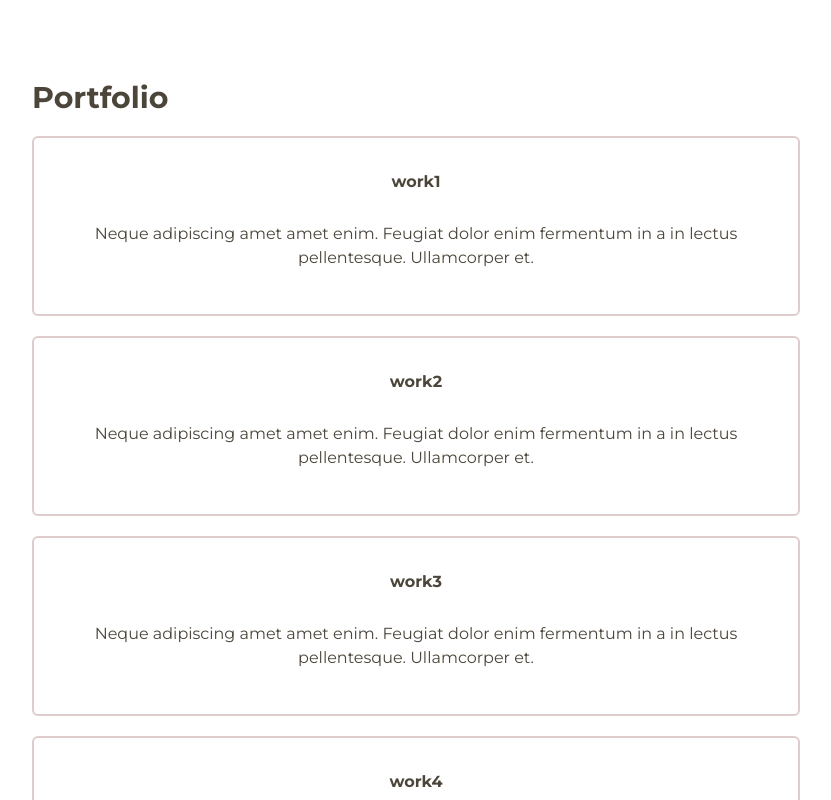
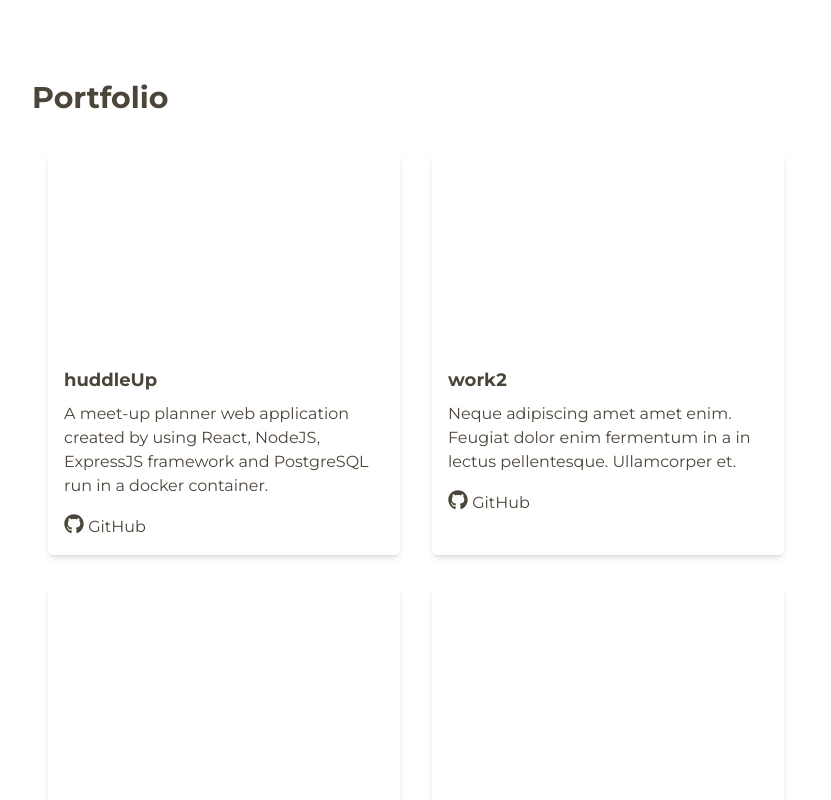
Before and after one commit to cocomarine/portfolio-ts, a React (Vite) app: page / in a window 1280 px wide. Shown: the part 1340-2140 px from the top of the page, without its empty margins (224-1055 px from the left). Built offline with nearby package versions, Linux system fonts and the light colour scheme.

Commit message:
work page format updated and added react player

```diff
--- a/package.json
+++ b/package.json
@@ -18,6 +18,7 @@
     "react": "^18.2.0",
     "react-anchor-link-smooth-scroll": "^1.0.12",
     "react-dom": "^18.2.0",
+    "react-player": "^2.12.0",
     "react-scroll-to-top": "^3.0.0"
   },
   "devDependencies": {
--- a/src/scenes/work/Work.tsx
+++ b/src/scenes/work/Work.tsx
@@ -1,17 +1,70 @@
+import ReactPlayer from "react-player/youtube";
+import { FontAwesomeIcon } from "@fortawesome/react-fontawesome";
+import { faGithub } from "@fortawesome/free-brands-svg-icons";
 import { SelectedPage } from "@/shared/types";
+import HText from "@/shared/HText";
 
 type Props = {
   title: string,
   description: string,
+  demo: string,
+  github: string,
   setSelectedPage: (value: SelectedPage) => void;
 }
 
-const Work = ({ title, description, setSelectedPage }: Props) => {
+const Work = ({ title, description, demo, github, setSelectedPage }: Props) => {
   return (
-    <div className="mt-5 rounded-md border-2 border-gray-100 px-5 py-8 text-center">
-      <h4 className="font-bold pb-4">{title}</h4>
-      <p className="my-3">{description}</p>
-    </div>
+    // container for a work
+      <li className="w-full md:w-1/2 md:p-4 p-2">
+        <div className="bg-white rounded-md shadow-md flex flex-col h-full">
+          <div className="h-0 relative overflow-hidden" style={{ paddingTop: '56.25%' }}>
+            <ReactPlayer
+              url={demo}
+              width="100%"
+              height="100%"
+              className="absolute top-0 left-0"
+            />
+          </div>
+          <div className="flex-1 p-4 flex flex-col">
+            <h2 className="text-lg font-bold mb-2">{title}</h2>
+            <p className="leading-normal mb-4">{description}</p>
+            <p>
+              <a
+                className="hover:text-primary-300 transition duration-500"
+                href={github}
+                target="_blank"
+                rel="noreferrer"
+              >
+                <FontAwesomeIcon
+                  icon={faGithub}
+                  className="h-5 w-5"
+                />
+                &nbsp;GitHub
+               </a>
+            </p>
+          </div>
+        </div>
+      </li>
+
+    // <div className="mt-5 rounded-md border-2 border-gray-100 px-5 py-8 text-center">
+    //   <h4 className="font-bold text-lg pb-4">{title}</h4>
+    //   <p className="my-3">{description}</p>
+    //   <p>
+    //     demo:
+    //     <ReactPlayer url={demo[0]}/>
+    //   </p>
+      // <p>
+      //   <a
+      //     className="hover:opacity-50 transition duration-500"
+      //     href={github[0]}
+      //     target="_blank"
+      //     rel="noreferrer"
+      //   >
+      //     github
+      //   </a>
+      // </p>
+
+    // </div>
   )
 }
 
--- a/src/scenes/work/index.tsx
+++ b/src/scenes/work/index.tsx
@@ -6,20 +6,29 @@ import { motion } from "framer-motion";
 
 const works: Array<WorkType> = [
   {
-    title: "work1",
-    description: "Neque adipiscing amet amet enim. Feugiat dolor enim fermentum in a in lectus pellentesque. Ullamcorper et."
+    title: "huddleUp",
+    description: "A meet-up planner web application created by using React, NodeJS, ExpressJS framework and PostgreSQL run in a docker container.",
+    demo: "https://www.youtube.com/watch?v=Ccn77_NhKuw",
+    // "https://www.youtube.com/watch?v=BYwcvPcPJn8",
+    github: "https://github.com/cocomarine/huddle-up-frontend",
   },
   {
     title: "work2",
-    description: "Neque adipiscing amet amet enim. Feugiat dolor enim fermentum in a in lectus pellentesque. Ullamcorper et."
+    description: "Neque adipiscing amet amet enim. Feugiat dolor enim fermentum in a in lectus pellentesque. Ullamcorper et.",
+    demo: "",
+    github: "",
   },
   {
     title: "work3",
-    description: "Neque adipiscing amet amet enim. Feugiat dolor enim fermentum in a in lectus pellentesque. Ullamcorper et."
+    description: "Neque adipiscing amet amet enim. Feugiat dolor enim fermentum in a in lectus pellentesque. Ullamcorper et.",
+    demo: "",
+    github: ""
   },
   {
     title: "work4",
-    description: "Neque adipiscing amet amet enim. Feugiat dolor enim fermentum in a in lectus pellentesque. Ullamcorper et."
+    description: "Neque adipiscing amet amet enim. Feugiat dolor enim fermentum in a in lectus pellentesque. Ullamcorper et.",
+    demo: "",
+    github: ""
   },
 ];
 
@@ -39,16 +48,20 @@ function Works({ setSelectedPage }: Props) {
       >
         {/* map through works */}
         {/* <div className="mt-5 items-center justify-between gap-8 md:flex"> */}
-        <div className="mt-5">
+        {/* <div className="mt-5"> */}
+        <ul className="flex flex-wrap list-none mt-5 p-0">
           {works.map((work: WorkType) => (
             <Work
               key={work.title}
               title={work.title}
               description={work.description}
+              demo={work.demo}
+              github={work.github}
               setSelectedPage={setSelectedPage}
             />
           ))}
-        </div>
+        </ul>
+        {/* </div> */}
       </motion.div>
     </div>
 
--- a/src/shared/types.ts
+++ b/src/shared/types.ts
@@ -11,4 +11,6 @@ export enum SelectedPage {
 export interface WorkType {
   title: string,
   description: string,
+  demo: string,
+  github: string,
 }
```
Also changed, not shown: 1 other file (tests, documents, lock files or other folders).
